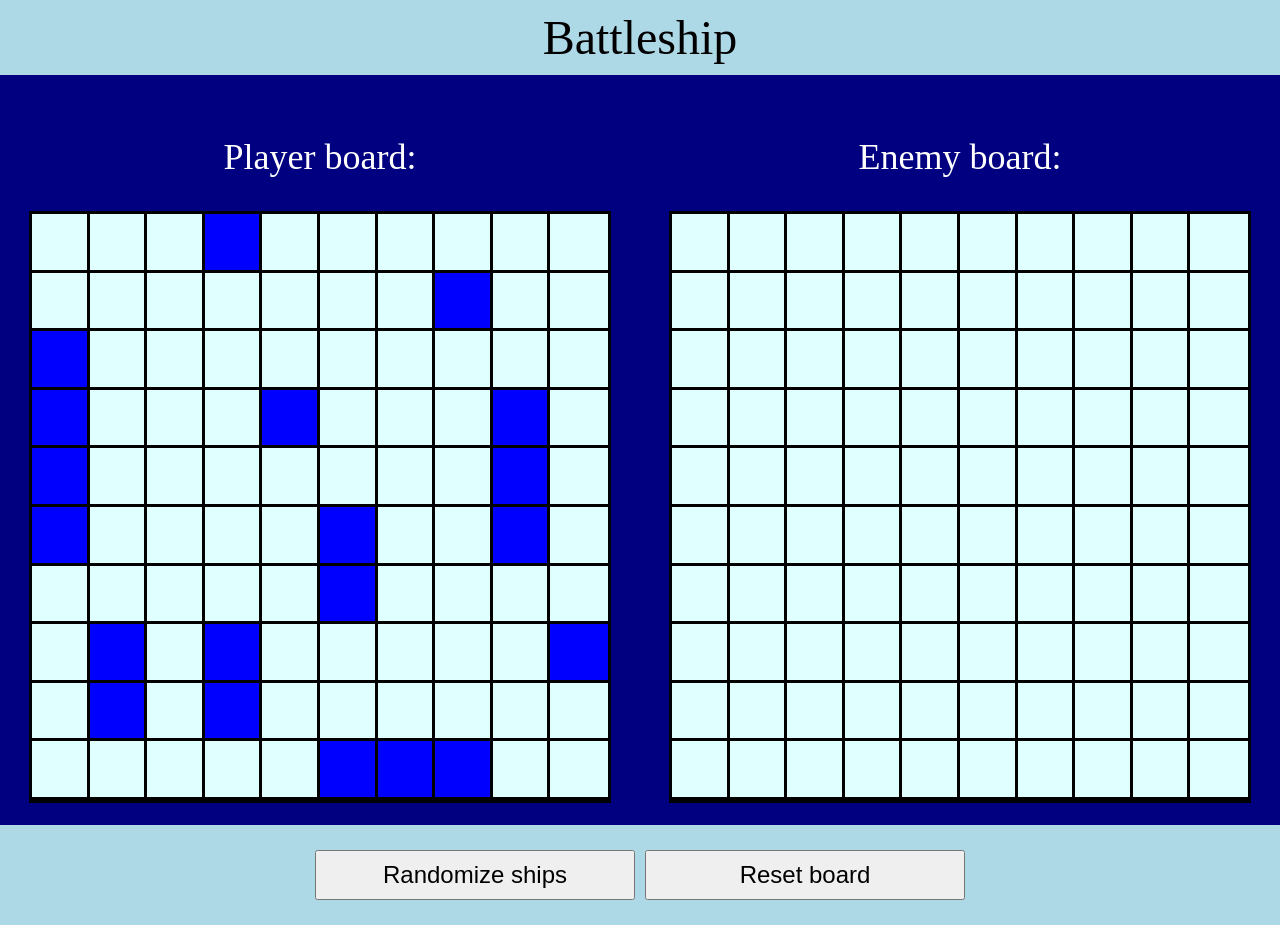
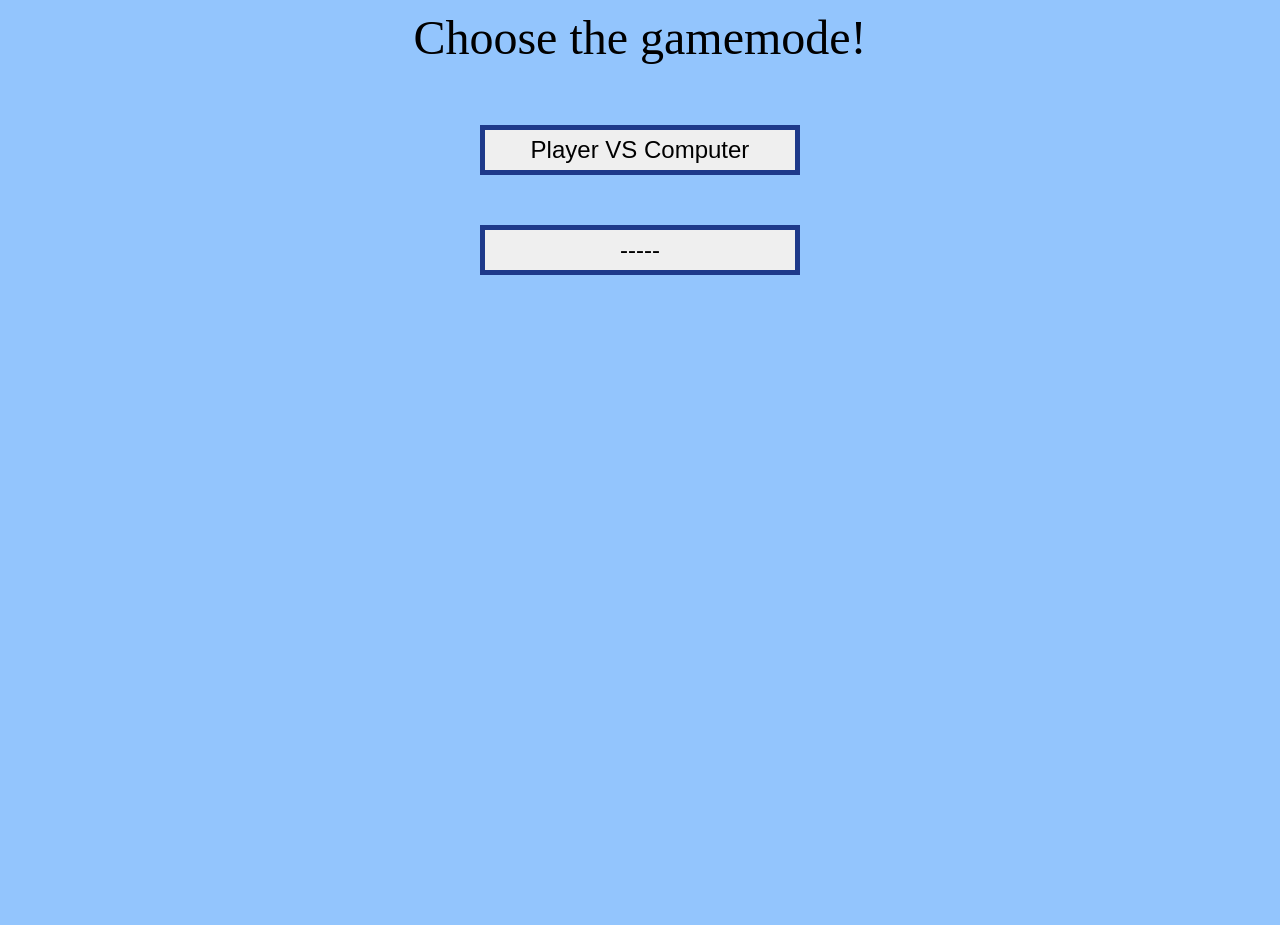
Before and after one commit to Venomkajo/battleship, a website built with webpack: page src/index.html in a window 1280 px wide. After the commit the page ends 800 px from the top, so only its background shows below. Built offline with nearby package versions, Linux system fonts and the light colour scheme.

Commit message:
added menu to the website

```diff
--- /dev/null
+++ b/src/createStartMenu.js
@@ -0,0 +1,35 @@
+import { createVsComputer } from "./createVsComputer";
+import { loadVsComputer } from "./loadVsComputer";
+
+export function createStartMenu() {
+    const body = document.querySelector('body');
+    const header = document.createElement('header');
+    const container = document.createElement('div');
+    const playerVsComputerButton = document.createElement('button');
+    const otherButton = document.createElement('button');
+
+    while (body.firstChild){
+        body.removeChild(body.firstChild);
+    }
+
+    header.textContent = 'Choose the gamemode!';
+    container.classList.add('container');
+    playerVsComputerButton.textContent = 'Player VS Computer';
+    playerVsComputerButton.classList.add('start-button');
+    otherButton.textContent = '-----';
+    otherButton.classList.add('start-button');
+
+    container.appendChild(playerVsComputerButton);
+    container.appendChild(otherButton);
+    body.appendChild(header);
+    body.appendChild(container);
+
+    playerVsComputerButton.addEventListener('click', function() {
+        createVsComputer();
+        loadVsComputer();
+    });
+
+    otherButton.addEventListener('click', function() {
+        alert('-----');
+    });
+}
--- a/src/index.js
+++ b/src/index.js
@@ -1,6 +1,4 @@
 import './styles.css';
-import { loadVsComputer } from './loadVsComputer.js';
-import { createVsComputer } from './createVsComputer.js';
+import { createStartMenu } from './createStartMenu';
 
-createVsComputer();
-loadVsComputer();
+createStartMenu();
--- a/src/styles.css
+++ b/src/styles.css
@@ -2,7 +2,7 @@ body
 {
     margin: 0;
     padding: 0;
-    background-color: lightblue;
+    background-color: #93c5fd;
 }
 
 header
@@ -11,6 +11,14 @@ header
     font-size: 48px;
     padding-top: 10px;
     padding-bottom: 10px;
+}
+
+button
+{
+    height: 50px;
+    width: 25%;
+    font-size: 24px;
+    border: #1e3a8a solid 5px;
 }
 
 .boards
@@ -64,9 +72,13 @@ header
     gap: 10px;
 }
 
-.buttons button
+.container
 {
-    height: 50px;
-    width: 25%;
-    font-size: 24px;
+    display: flex;
+    flex-direction: column;
+    align-items: center;
+    justify-content: center;
+    width: 100%;
+    height: 250px;
+    gap: 50px;
 }
```
